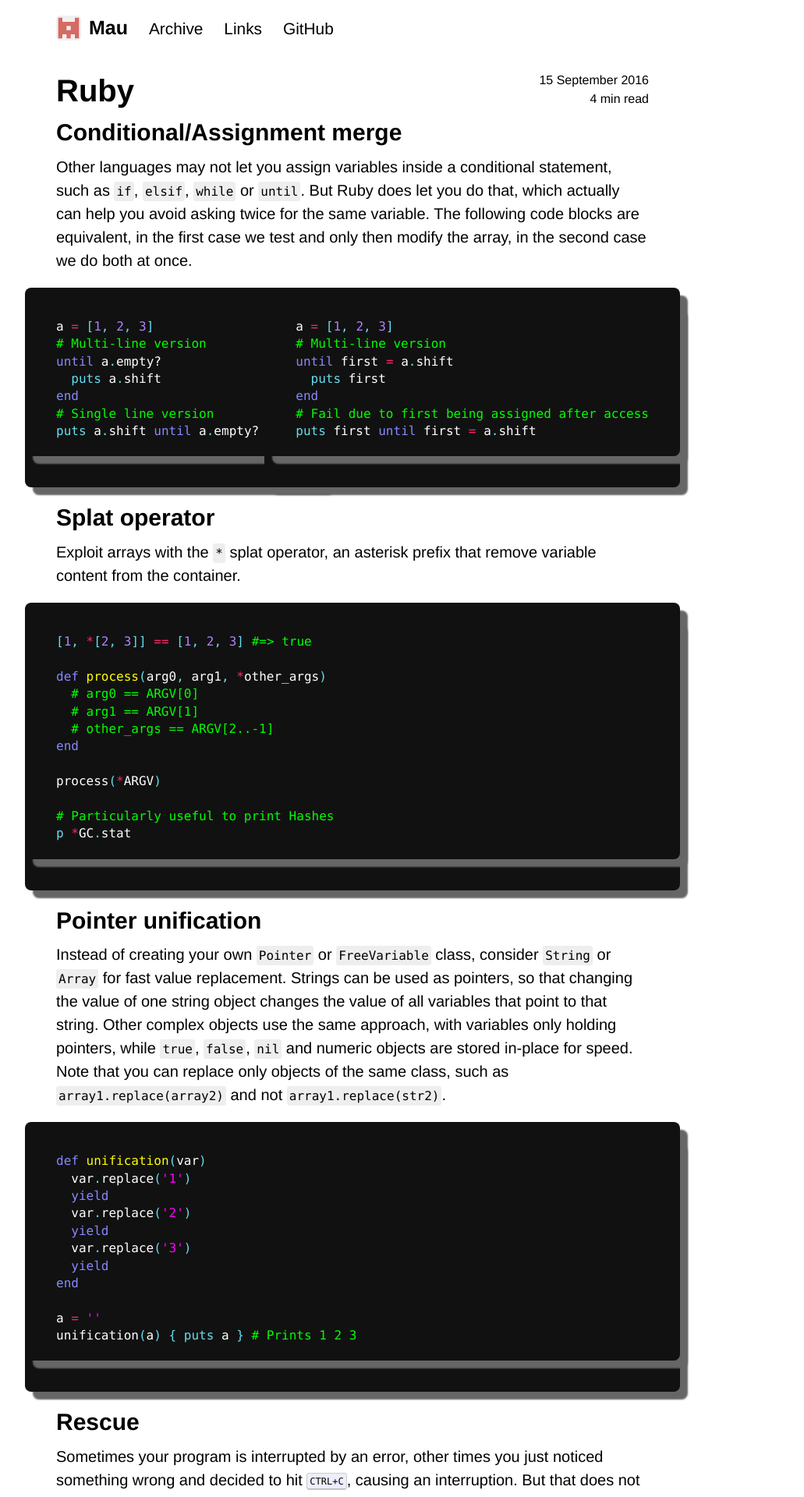
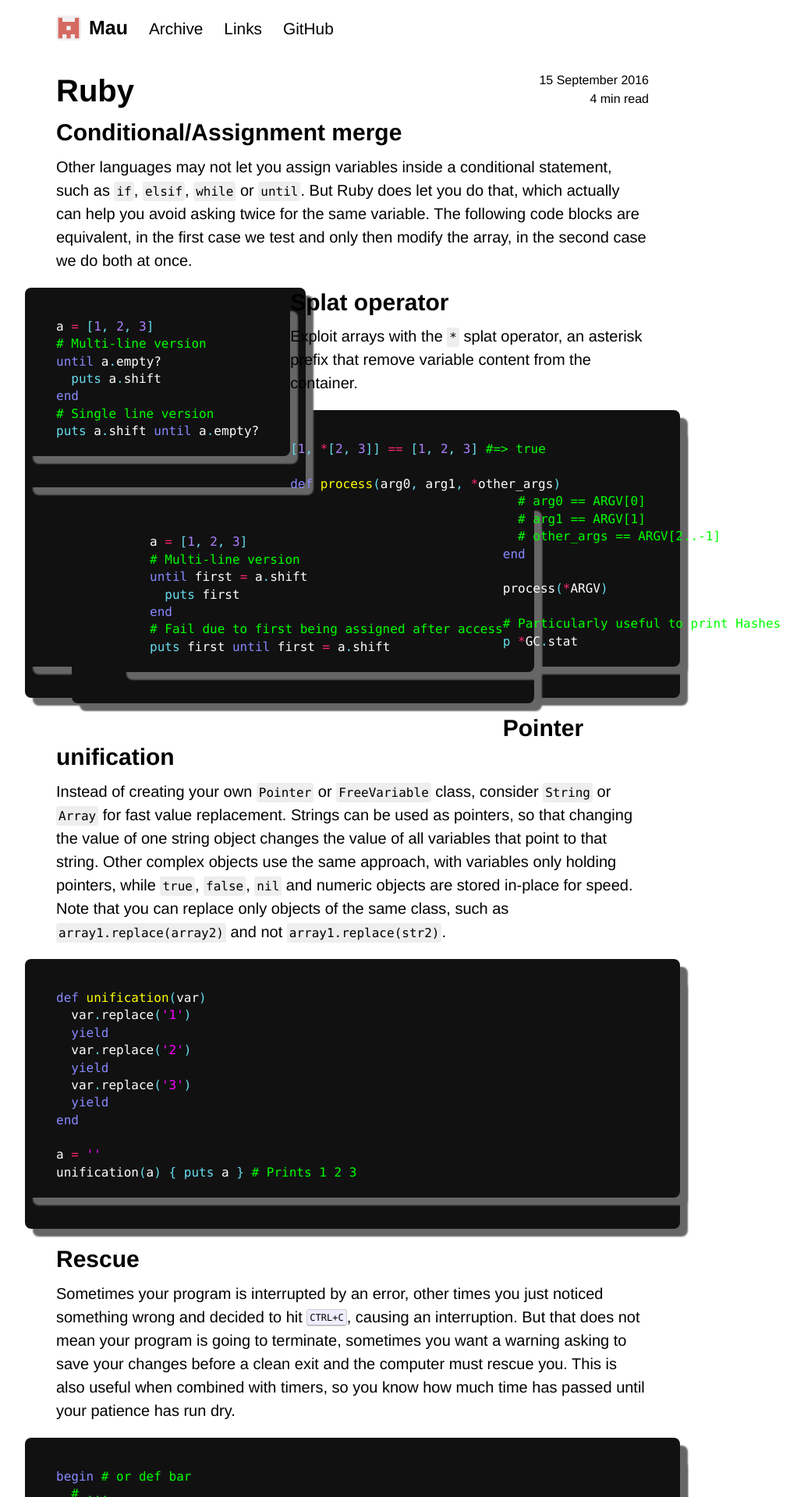
Before and after one commit to Maumagnaguagno/maumagnaguagno.github.io, a Jekyll site: the page built from ruby.md, in a window 1280 px wide. Shown: the top 1920 px of the page at 78% size, without its empty margins (188-1219 px from the left). Built offline with Jekyll 4.4.1, drawn with Linux system fonts in a browser that asks for light colours; our own code applies the rules of GitHub Pages for plain Markdown files.

Commit message:
Test split view replacement

````diff
--- a/css/style.scss
+++ b/css/style.scss
@@ -113,13 +113,5 @@ table {
   margin: 0;
 }
 
-// Split
-
-.split {
-  display: table;
-  width: 100%;
-  > div {
-    display: table-cell;
-    width: 45%;
-  }
-}
+.left .highlight { margin-right: -1rem; float: left; }
+.right .highlight { margin-left: 1rem; float: left; }
--- a/ruby.md
+++ b/ruby.md
@@ -12,7 +12,7 @@ Other languages may not let you assign variables inside a conditional statement,
 But Ruby does let you do that, which actually can help you avoid asking twice for the same variable.
 The following code blocks are equivalent, in the first case we test and only then modify the array, in the second case we do both at once.
 
-<div class="split"><div markdown="1">
+<div class="left" markdown="1">
 
 ```ruby
 a = [1, 2, 3]
@@ -24,7 +24,8 @@ end
 puts a.shift until a.empty?
 ```
 
-</div><div markdown="1">
+</div>
+<div class="right" markdown="1">
 
 ```ruby
 a = [1, 2, 3]
@@ -36,7 +37,7 @@ end
 puts first until first = a.shift
 ```
 
-</div></div>
+</div>
 
 ## Splat operator
 Exploit arrays with the ``*`` splat operator, an asterisk prefix that remove variable content from the container.
````
